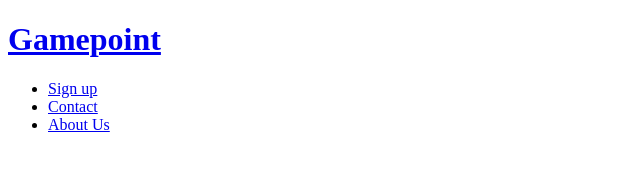
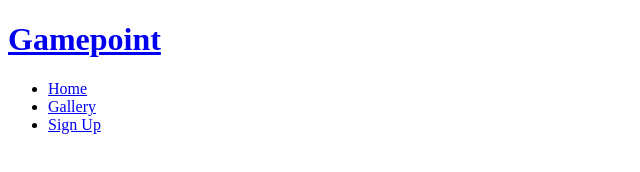
Before and after one commit to ar2189/Game-point, a plain HTML site: page index.html in a window 1280 px wide. Shown: the full height of the page, 0-640 px from the left. Drawn offline with Linux system fonts and the light colour scheme.

Commit message:
Add nav to different links

```diff
--- a/index.html
+++ b/index.html
@@ -20,25 +20,25 @@
 
         </a>
 
-        <nav id="menu">
+        <nav>
 
             <ul>
 
                 <li>
 
-                    <a href="#subscribe">Sign up</a>
+                    <a href="index.html">Home</a>
 
                 </li>
 
                 <li>
 
-                    <a href="#contact">Contact</a>
+                    <a href="#">Gallery</a>
 
                 </li>
 
                 <li>
 
-                    <a href="#about">About Us</a>
+                    <a href="#">Sign Up</a>
 
                 </li>
 
```
